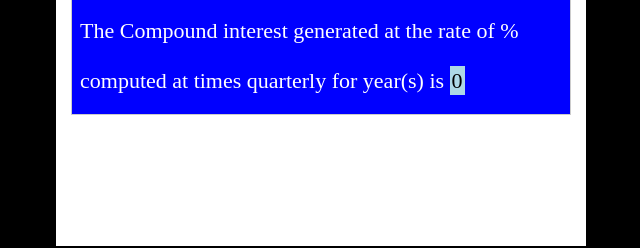
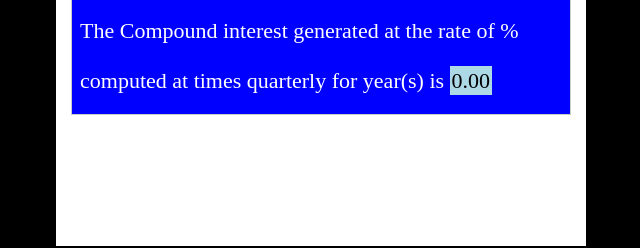
Before and after one commit to mikejesus/compoundInterestWithVue, a plain HTML site: page index.html in a window 1280 px wide. Shown: the part 410-658 px from the top of the page, 319-959 px from the left. Drawn offline with Linux system fonts and the light colour scheme.

Commit message:
Make the result output to two decimal places

```diff
--- a/index.html
+++ b/index.html
@@ -120,7 +120,7 @@
                     let calculate1 = annualRate / this.timeCompound;
                     let calculate2 = this.timeCompound * this.timePeriod;
                     this.compoundInt = this.principal * Math.pow((1 + calculate1), calculate2);
-                    return this.compoundInt;
+                    return this.compoundInt.toFixed(2);
                 }
             }
         });
```
